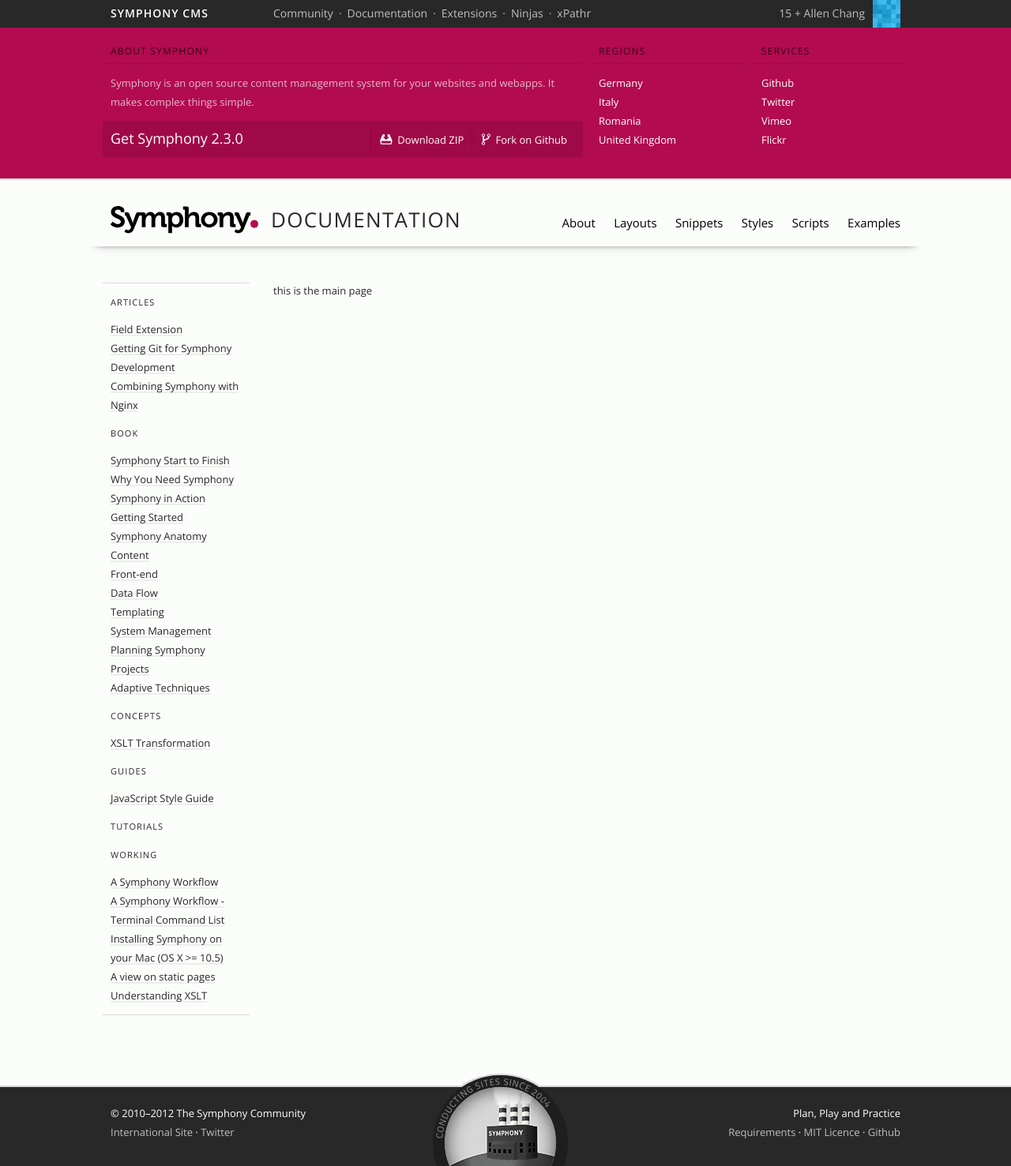
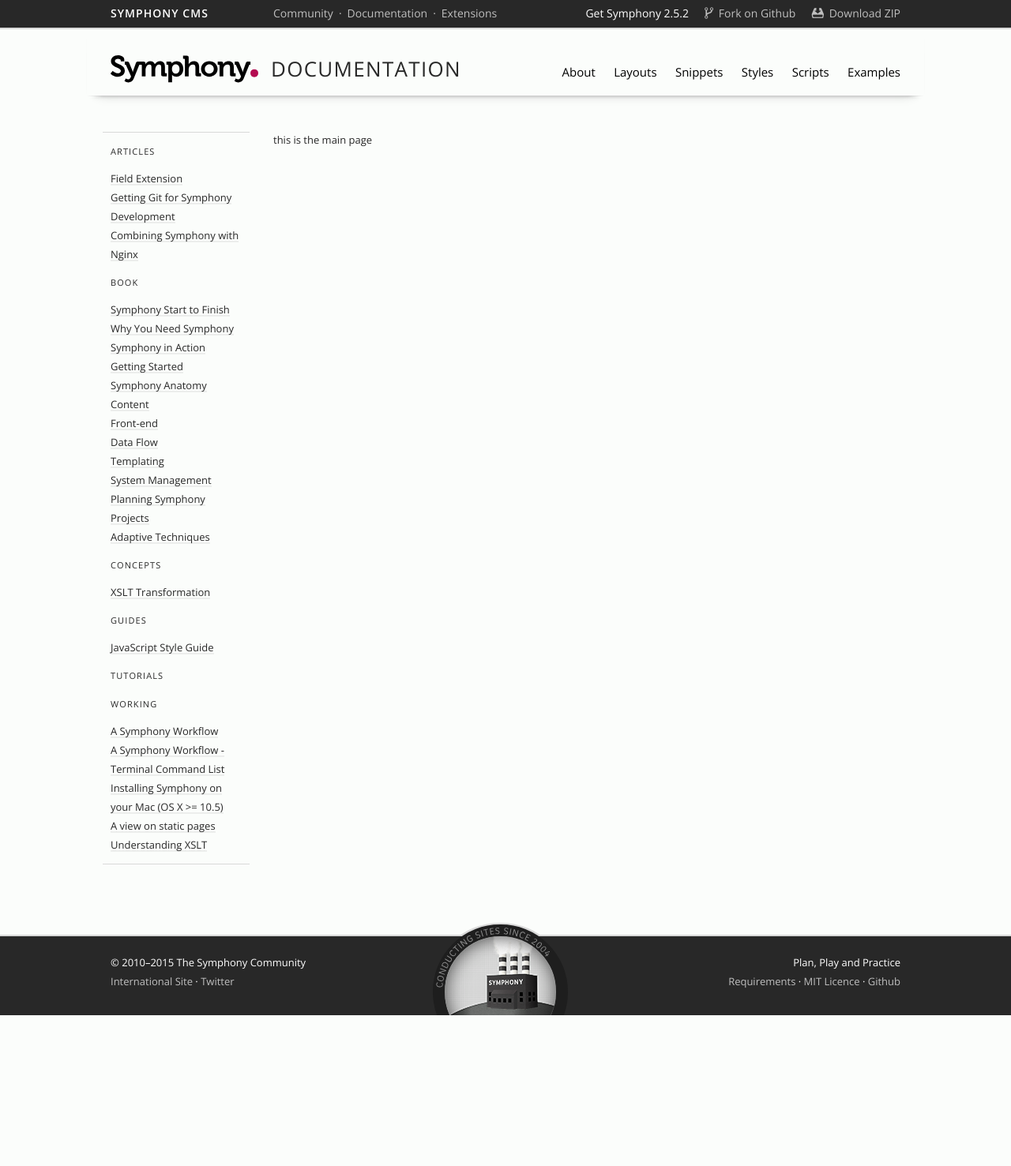
Before and after one commit to symphonycms/docs.getsymphony.com, a Jekyll site: the page built from index.md, in a window 1280 px wide. Shown: the whole page at 79% size. Built offline with Jekyll 4.4.1, drawn with Linux system fonts in a browser that asks for light colours; Markdown is read by kramdown in place of the engine named in the settings; after the commit the page ends 1286 px from its top, so only the background shows below that.

Commit message:
changing header display

```diff
--- a/_includes/footer.html
+++ b/_includes/footer.html
@@ -3,7 +3,7 @@
 
     <!-- Community -->
     <p class="footer-community">
-      <strong>&#169; 2010–2012 The Symphony Community</strong>
+      <strong>&#169; 2010–{{ site.time | date: '%Y' }} The Symphony Community</strong>
       <a href="http://getsymphony.com">International Site</a> · <a href="http://twitter.com/symphonycms">Twitter</a>
     </p>
 
--- a/_includes/network.html
+++ b/_includes/network.html
@@ -4,112 +4,18 @@
   <header class="network-toolbar collapsed">
     <div class="field">
       <h1 class="network-logo column one">
-        <a href="/docs/about.xml">{{ site.name }}</a>
+        <a href="{{ site.baseurl }}/">{{ site.name }}</a>
       </h1>
       <nav class="network-nav column">
-        <a href="/docs/examples/community.xml">Community</a>
-        <a href="/docs/examples/documentation.xml" {% if page.sectionid == 'docs' %} class="active"{% endif %}>Documentation</a>
-        <a href="/docs/examples/extensions.xml">Extensions</a>
-        <a href="/docs/examples/ninjas.xml">Ninjas</a>
-        <a href="/docs/examples/xpathr.xml">xPathr</a>
+        <a href="http://www.getsymphony.com/" target="_blank">Community</a>
+        <a href="https://symphonycms.github.io/docs.getsymphony.com/" {% if page.sectionid == 'docs' %} class="active"{% endif %}>Documentation</a>
+        <a href="http://symphonyextensions.com/" target="_blank">Extensions</a>
       </nav>
-      <div id="user" class="network-user">
-        <a href="http://getsymphony.com/get-involved/member/Allen/">
-          <img src="img/user.png" width="35" height="35" alt="Allen Chang" />
-        </a>
-        <p>
-          <a href="http://getsymphony.com/get-involved/currently-online/" class="network-visitors">15</a>
-          <xsl:text> + </xsl:text>
-          <a class="network-username">Allen Chang</a>
-        </p>
+      <div class="get-symphony column">
+        <span class="small-hide medium-hide">Get </span>Symphony 2.5.2
+        <a href="https://github.com/symphonycms/symphony-2" class="icon-fork">Fork<span class="small-hide medium-hide"> on Github</span></a>
+        <a href="https://github.com/symphonycms/symphony-2/archive/master.zip" class="icon-download"><span class="small-hide medium-hide">Download </span>ZIP</a>
       </div>
     </div>
   </header>
-
-  <!-- User profile -->
-  <div class="field network-profile">
-    <form>
-
-      <!-- Gravatar -->
-      <div class="network-gravatar column one">
-        <img src="img/user.png" width="174" height="174" alt="Allen Chang" />
-        <p>Change your avatar at <a href="http://gravatar.com">Gravatar</a>.</p>
-      </div>
-
-      <!-- Information -->
-      <fieldset class="column one large-two">
-        <label for="profile-username" class="restricted">Username</label>
-        <input id="profile-username" type="text" name="fields[username]" value="Allen" readonly="readonly" />
-        <label for="profile-name">Name</label>
-        <input id="profile-name" type="text" name="fields[name]" value="Allen Chang" />
-        <label for="profile-email-address">Email (Private)</label>
-        <input id="profile-email-address" type="text" name="fields[email-address]" value="team@getsymphony.com" />
-        <label for="profile-city">Location</label>
-        <input id="profile-city" type="text" name="fields[location]" value="Symphony Land" />
-      </fieldset>
-      <fieldset class="column two small-one">
-        <label for="profile-website">Website</label>
-        <input id="profile-website" type="text" name="fields[website]" value="http://getsymphony.com" />
-        <label for="profile-bio">Bio</label>
-        <textarea rows="7" name="fields[bio]">Cras mattis consectetur purus sit amet fermentum.</textarea>
-        <div class="profile-controls">
-          <button id="submit-profile" class="button-save" type="submit" name="action[members-edit]">Save Profile</button>
-          <a class="button-cancel" href="../../member/Nils/">Cancel</a>
-        </div>
-      </fieldset>
-    </form>
-  </div>
-
-  <!-- Site switcher -->
-  <div class="field network-drawer">
-
-    <!-- Symphony ressources -->
-    <div class="column three medium-two">
-      <h2>About Symphony</h2>
-      <p>Symphony is an open source content management system for your websites and webapps. It makes complex things simple.</p>
-      <div class="get-symphony">
-        <a href="https://github.com/symphonycms/symphony-2">Get Symphony 2.3.0</a>
-        <a href="https://github.com/symphonycms/symphony-2" class="icon-fork">Fork<span class="medium-hide"> on Github</span></a>
-        <a href="https://github.com/symphonycms/symphony-2/archive/master.zip" class="icon-download"><span class="medium-hide">Download </span>ZIP</a>
-      </div>
-    </div>
-
-    <!-- Symphony in other languages -->
-    <div class="column one small-two">
-      <h2>Regions</h2>
-      <ul>
-        <li>
-          <a href="#">Germany</a>
-        </li>
-        <li>
-          <a href="#">Italy</a>
-        </li>
-        <li>
-          <a href="#">Romania</a>
-        </li>
-        <li>
-          <a href="#">United Kingdom</a>
-        </li>
-      </ul>
-    </div>
-
-    <!-- Symphony ressources -->
-    <div class="column one">
-      <h2>Services</h2>
-      <ul>
-        <li>
-          <a href="#">Github</a>
-        </li>
-        <li>
-          <a href="#">Twitter</a>
-        </li>
-        <li>
-          <a href="#">Vimeo</a>
-        </li>
-        <li>
-          <a href="#">Flickr</a>
-        </li>
-      </ul>
-    </div>
-  </div>
 </aside>
--- a/_layouts/default.html
+++ b/_layouts/default.html
@@ -5,6 +5,7 @@
         <meta http-equiv="X-UA-Compatible" content="IE=edge,chrome=1">
         <meta name="viewport" content="width=device-width, initial-scale=1.0, user-scalable=no" />
         <title>{{ page.title }} – SymphonyCMS</title>
+        <link rel="icon" type="image/png" href="/docs.getsymphony.com/img/bookmark.png">
         <link href="http://fonts.googleapis.com/css?family=Open+Sans:300italic,400italic,600italic,700italic,800italic,400,300,600,700,800" rel="stylesheet" type="text/css" />
         <link media="screen" href="/docs.getsymphony.com/css/codemirror.css" type="text/css" rel="stylesheet" />
         <link media="screen" href="/docs.getsymphony.com/css/factory.css" type="text/css" rel="stylesheet" />
--- a/css/factory.css
+++ b/css/factory.css
@@ -448,7 +448,7 @@ table {
 
 .tiles {
 	border-bottom: 1px solid #B6B6B6;
-	margin-top: 2.7rem; /* to do: fix this – tiles should automatically fit to the grid */
+	margin-top: 2.7rem; /* to do: fix this – tiles should automatically fit to the grid */
 	margin-bottom: 8rem;
 	padding-left: 30px;
 	background-image: -webkit-linear-gradient(#B6B6B6 0.1rem, #fcfcfc 0.1rem);
@@ -1000,15 +1000,6 @@ a.button:hover,
 	height: auto;
 }
 
-#network:hover {
-	max-height: 60rem;
-	-webkit-transition: max-height 0.25s ease-in-out 0.5s;
-	-moz-transition: max-height 0.25s ease-in-out 0.5s;
-	-ms-transition: max-height 0.25s ease-in-out 0.5s;
-	-o-transition: max-height 0.25s ease-in-out 0.5s;
-	transition: max-height 0.25s ease-in-out 0.5s;
-}
-
 #network::after {
 	content: none;
 	display: block;
@@ -1091,7 +1082,7 @@ a.button:hover,
 
 #network .network-nav {
 	width: auto;
-	padding: 0.5rem 36px 0.5rem 0;
+	padding: 1rem 0;
 	position: relative;
 	line-height: 1.4rem;
 }
@@ -1112,17 +1103,22 @@ a.button:hover,
 	font-weight: 300;
 	float: left;
 	display: inline-block;
-	padding: 0.5rem 0;
-}
-
-#network .network-nav a:hover {
+}
+
+#network .network-nav a:hover,
+#network .network-nav a.active {
 	color: #fff;
+}
+
+#network .network-nav a.active {
+	font-weight: 700;
 }
 
 #network .network-nav a:not(:last-of-type)::after {
 	content: "\00B7";
 	color: rgba(255, 255,255, 0.7);
 	margin: 0 0.5em;
+	font-weight: 300;
 }
 
 /* User */
@@ -1435,13 +1431,14 @@ a.button:hover,
 /* Get Symphony */
 
 #network .get-symphony {
-	background: #A00947;
-	margin: 0 0 0 -10px;
-	padding: 1rem 10px;
-	border-radius: 2px;
+	margin-right: 30px;
+	padding: 1rem 0;
 	font-weight: 300;
-	float: left;
-	width: 100%;
+	float: right;
+	width: auto;
+	position: relative;
+	line-height: 1.4rem;
+	font-size: 1.4rem;
 	-webkit-transition: background 0.2s ease-in-out;
 	-moz-transition: background 0.2s ease-in-out;
 	-ms-transition: background 0.2s ease-in-out;
@@ -1449,22 +1446,14 @@ a.button:hover,
 	transition: background 0.2s ease-in-out;
 }
 
-#network .get-symphony:hover {
-	background: #88083c;
-}
-
 #network .get-symphony a {
-	float: right;
-	border-left: 1px solid rgba(0, 0, 0, 0.15);
-	padding: 0.2rem 10px 0;
-}
-
-#network .get-symphony a:first-child {
-	font-size: 1.8rem;
-	border-left: none;
-	padding: 0;
+	display: inline-block;
+	padding: 0 0 0 1.5rem;
+	color: rgba(255, 255,255, 0.7);
+}
+
+#network .get-symphony a:hover {
 	color: #fff;
-	float: left;
 }
 
 #network .get-symphony [class^=icon]::before {
```
Also changed, not shown: img/bookmark.png (added).
